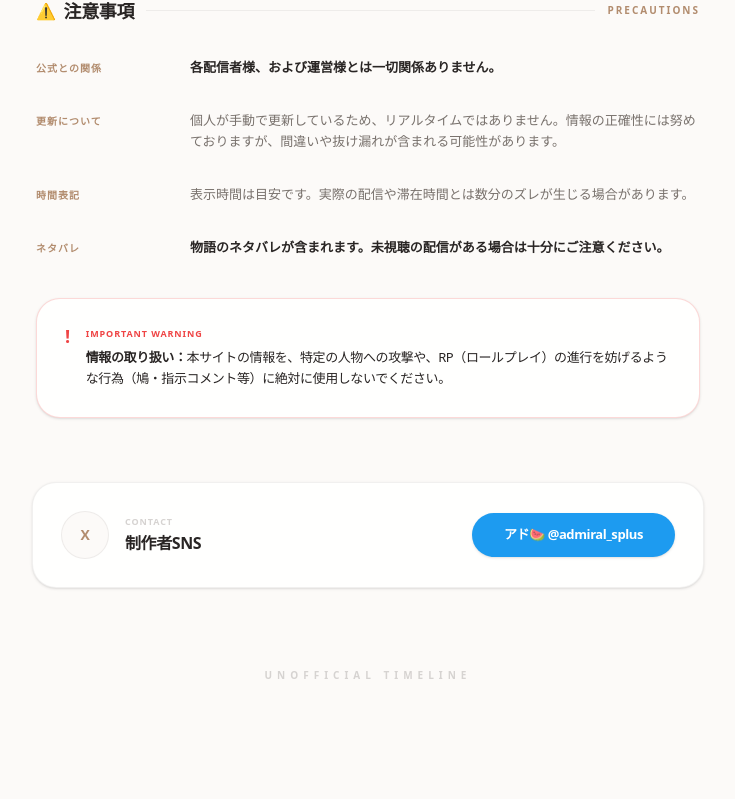
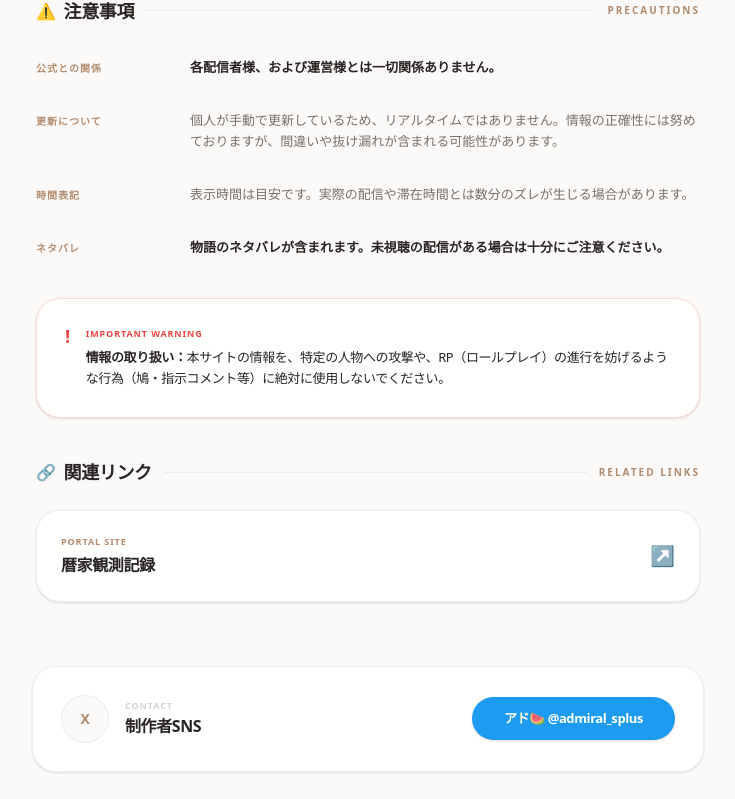
Before and after one commit to ksisfart-ui/kfam-timeline, a Next.js app in the folder kfam-timeline/: page /about in a window 1280 px wide. Shown: the part 360-1159 px from the top of the page, without its empty margins (272-1007 px from the left). Built offline with nearby package versions, Linux system fonts and the light colour scheme.

Commit message:
観測記録埋め込み

```diff
--- a/kfam-timeline/app/about/page.tsx
+++ b/kfam-timeline/app/about/page.tsx
@@ -84,6 +84,31 @@ export default function AboutPage() {
             </div>
           </section>
 
+          <section className="px-1">
+            <div className="flex items-center gap-3 mb-6">
+              <h2 className="text-main font-black text-lg flex items-center gap-2">
+                <span className="text-base">🔗</span> 関連リンク
+              </h2>
+              <div className="h-[1px] flex-grow bg-card-border"></div>
+              <span className="text-[10px] font-black tracking-[0.2em] text-accent uppercase">Related Links</span>
+            </div>
+
+            <a
+              href="https://kfam-portal.vercel.app/"
+              target="_blank"
+              rel="noopener noreferrer"
+              className="flex items-center justify-between p-6 bg-card rounded-[1.5rem] border border-card-border shadow-sm hover:border-accent transition-all group"
+            >
+              <div>
+                <p className="text-[9px] font-black text-accent tracking-widest uppercase mb-1">Portal Site</p>
+                <p className="text-main font-bold text-sm md:text-base">暦家観測記録</p>
+              </div>
+              <div className="text-muted group-hover:text-accent transition-colors">
+                <span className="text-xl">↗</span>
+              </div>
+            </a>
+          </section>
+
           {/* 制作者情報：Screenshot 5のUIを維持 */}
           <section className="pt-6">
             <div className="flex flex-col sm:flex-row items-center justify-between gap-6 p-7 bg-card rounded-[1.5rem] border border-card-border shadow-sm">
--- a/kfam-timeline/app/page.tsx
+++ b/kfam-timeline/app/page.tsx
@@ -100,9 +100,22 @@ export default async function Page() {
       </div>
 
       {/* セクション下部にも「このサイトについて」を配置（視認性向上のため） */}
-      <Link href="/about" className="block w-full mt-6 bg-card/50 hover:bg-card p-4 text-xs font-bold text-sub transition-all text-center border-y border-card-border">
-        このサイトについて・注意事項
-      </Link>
+      <div className="mt-6 border-t border-card-border">
+        <Link href="/about" className="block w-full mt-6 bg-card/50 hover:bg-card p-4 text-xs font-bold text-sub transition-all text-center border-y border-card-border">
+        <Info className="w-4 h-4 shrink-0" /> About & Link
+        </Link>
+        {/* 追加：ポータルサイトへのリンク */}
+          <a
+            href="https://kfam-portal.vercel.app/"
+            target="_blank"
+            rel="noopener noreferrer"
+            className="block w-full bg-card/50 hover:bg-card p-4 text-xs font-bold text-sub transition-all text-center border-b border-card-border"
+          >
+            暦家観測記録 <span className="text-[10px] ml-1">↗</span>
+          </a>
+      </div>
+
+
       {/* フッター */}
         <footer className="py-20 text-center">
           <p className="text-[10px] text-muted font-black tracking-[0.5em] uppercase">Unofficial Timeline</p>
```
